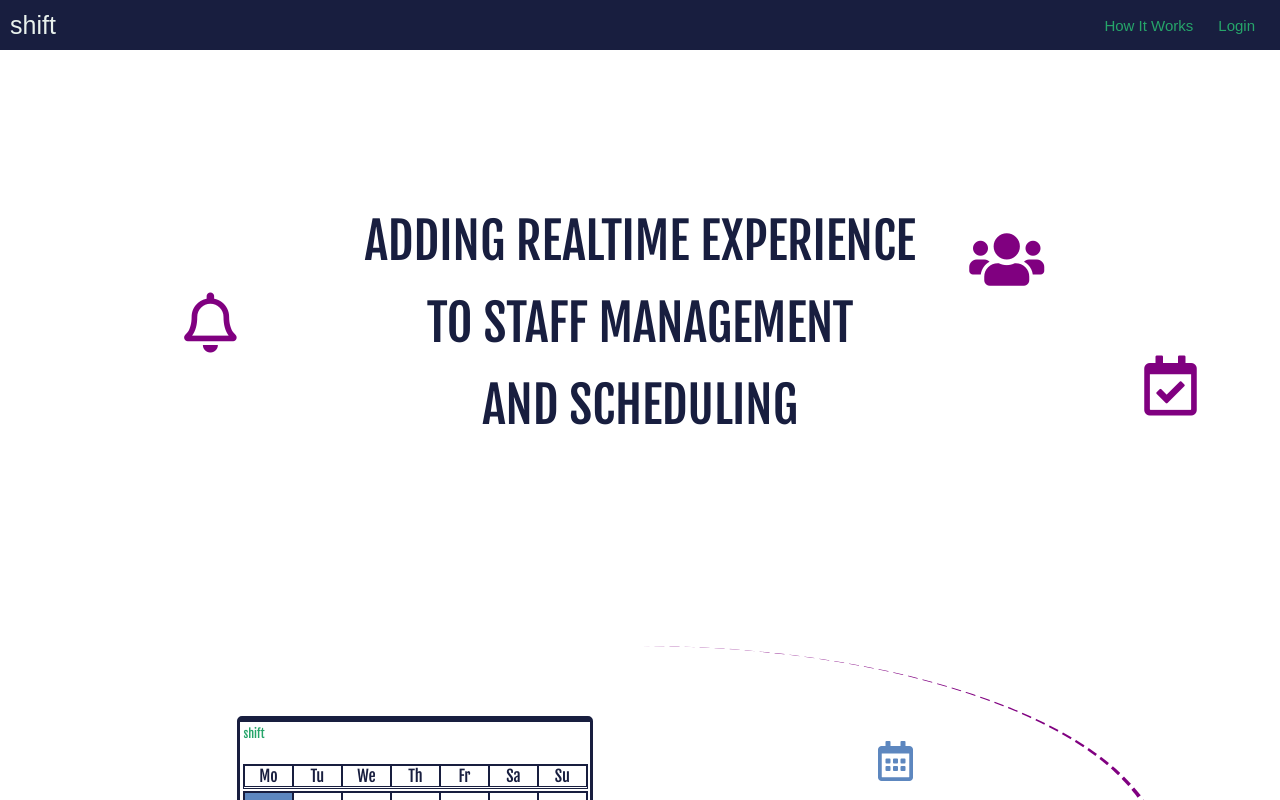
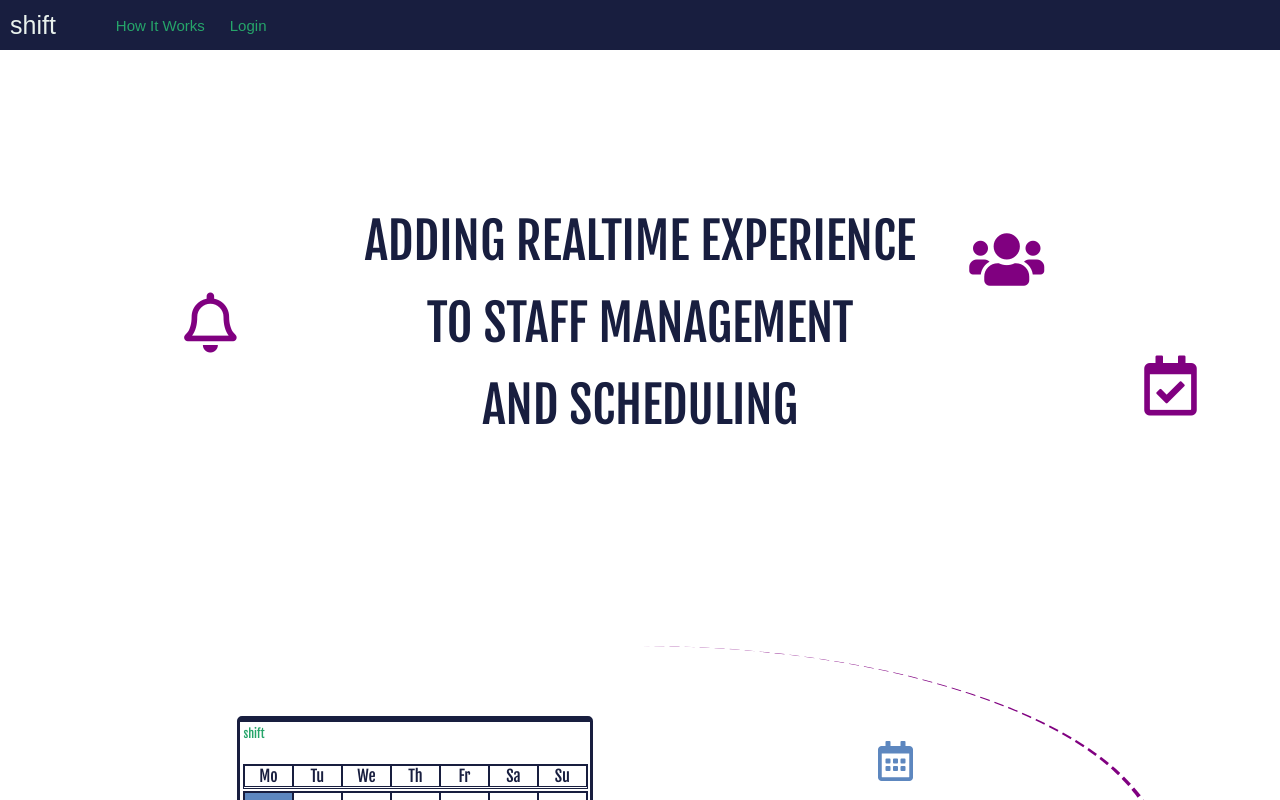
Before and after one commit to yh2n/shift-client, a React (Create React App) app: page / in a window 1280 px wide. Shown: the top 800 px of the page. Built offline with nearby package versions, Linux system fonts and the light colour scheme; no server answers; a web font is replaced by a local one.

Commit message:
Fix flex property due className change

```diff
--- a/public/index.html
+++ b/public/index.html
@@ -22,7 +22,7 @@
       work correctly both with client-side routing and a non-root public URL.
       Learn how to configure a non-root public URL by running `npm run build`.
     -->
-    <title>React App</title>
+    <title>shift</title>
   </head>
   <body>
     <noscript>
--- a/src/components/LandingPage.css
+++ b/src/components/LandingPage.css
@@ -370,6 +370,9 @@
     flex: 1
 }
 
+.app_name.landing_page_nav {
+    flex: 0
+}
 .landing_page_header_redirect {
     font-size: 15px;
     align-self: flex-end;
--- a/src/components/LandingPageNav.js
+++ b/src/components/LandingPageNav.js
@@ -4,7 +4,7 @@ import  { Link } from 'react-router-dom';
 const LandingPageNav = () => {
     return (
         <div className="header">
-            <p className="app_name">shift</p>
+            <p className="app_name landing_page_nav">shift</p>
             <Link to='/instructions' style={{'textDecoration': 'none'}}>
                 <p className="landing_page_header_redirect">How It Works</p>
             </Link>
```
